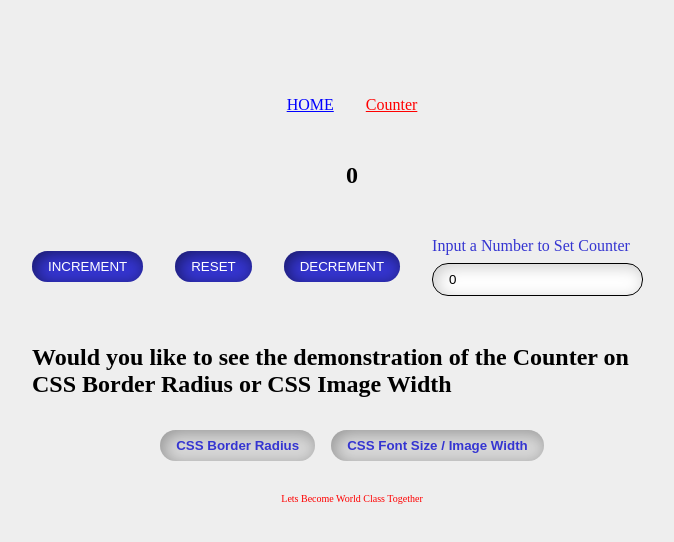
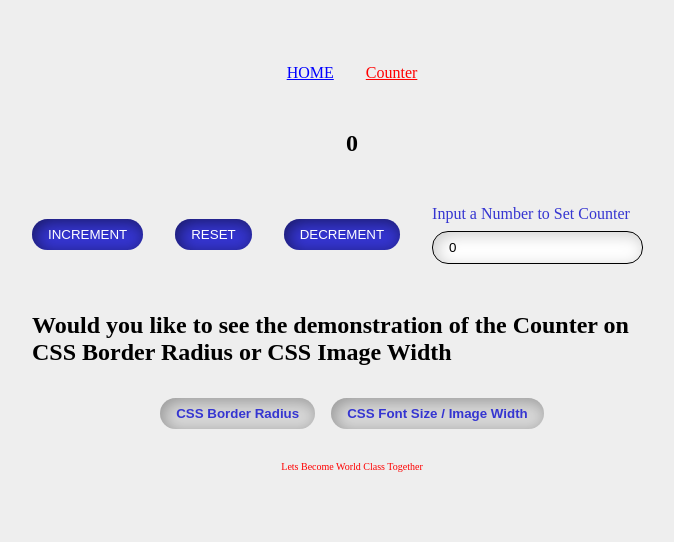
Before and after one commit to Christiano112/react-exam, a React (Create React App) app: page /counter in a window 1280 px wide. Shown: the top 542 px of the page, without its empty margins (288-962 px from the left). Built offline with nearby package versions, Linux system fonts and the light colour scheme.

Commit message:
Done with the counter page

```diff
--- a/src/components/ErrorPage.js
+++ b/src/components/ErrorPage.js
@@ -1,12 +1,15 @@
 import React from 'react'
+import { Link } from 'react-router-dom';
 import errorImage from "../images/error404.webp"
 
 const ErrorPage = () => {
     return (
-        <div>
-            <h1>404 PAGE</h1>
+        <div style={{ display: "flex", flexDirection: "column", alignItems: "center", justifyContent: "center", gap: "3rem", paddingTop: "1rem" }}>
+            <h1 style={{color: "red"}}>404 PAGE</h1>
 
-            <img src={errorImage} alt="error pic" />
+            <img src={errorImage} alt="error pic" style={{width: "30rem"}} />
+
+            <Link to="/" style={{padding: ".5rem 1rem", background: "red", color: "#fff", borderRadius: "1rem"}}>Take Me Home</Link>
         </div>
     )
 }
--- a/src/components/Layout.js
+++ b/src/components/Layout.js
@@ -2,8 +2,7 @@ import { NavLink } from "react-router-dom";
 
 const Layout = () => {
     return (
-        <div>
-            <nav style={{ display: "flex", alignItems: "center", justifyContent: "center", gap: "2rem", paddingTop: "3rem" }}>
+        <nav style={{ display: "flex", alignItems: "center", justifyContent: "center", gap: "2rem", paddingTop: "1rem" }}>
 
             <NavLink style={({ isActive }) => {
                 return {
@@ -17,7 +16,6 @@ const Layout = () => {
                 };
             }} to="/counter">Counter</NavLink>
         </nav>
-        </div>
     )
 }
 
```
Lines whose indentation alone changed are shown as unchanged.
